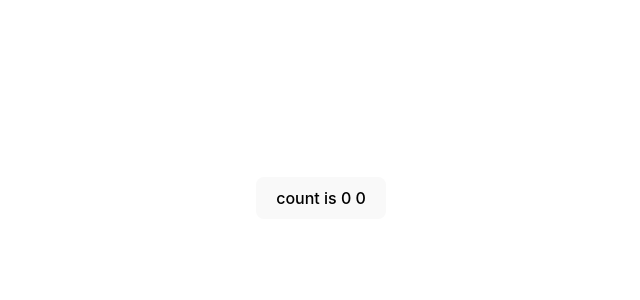
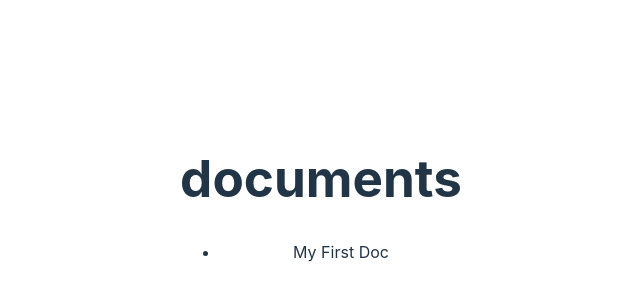
Before and after one commit to BK-0001/redux-demo, a React (Vite) app: page / in a window 1280 px wide. Shown: the part 202-502 px from the top of the page, without its empty margins (319-959 px from the left). Built offline with nearby package versions, Linux system fonts and the light colour scheme.

Commit message:
initial redux setup

```diff
--- a/src/App.tsx
+++ /dev/null
@@ -1,37 +0,0 @@
-import { useReducer, useState } from "react";
-import "./App.css";
-
-const reducer = (prevState, action) => {
-  switch (action.type) {
-    case "increment":
-      return prevState + 1;
-    case "decrement":
-      return prevState - 1;
-    case "incrementBy":
-      return prevState + action.payload;
-
-    default:
-      break;
-  }
-};
-
-function App() {
-  const [count, setCount] = useState(0);
-
-  const [count2, dispatch] = useReducer(reducer, 0);
-
-  return (
-    <>
-      <button
-        onClick={() => {
-          setCount((count) => count + 1);
-          dispatch({ type: "incrementBy", payload: 3 });
-        }}
-      >
-        count is {count} {count2}
-      </button>
-    </>
-  );
-}
-
-export default App;
--- /dev/null
+++ b/src/Documents.tsx
@@ -0,0 +1,18 @@
+import { useSelector } from "react-redux";
+import "./App.css";
+import { RootState } from "./app/store";
+
+export function Documents() {
+  const documents = useSelector((state: RootState) => state.docs.items);
+  return (
+    <div>
+      <h1>documents</h1>
+
+      <ul>
+        {documents.map((doc) => (
+          <li key={doc.id}>{doc.title}</li>
+        ))}
+      </ul>
+    </div>
+  );
+}
--- /dev/null
+++ b/src/app/store.ts
@@ -0,0 +1,12 @@
+import { configureStore } from "@reduxjs/toolkit";
+import { docsReducer } from "../features/docs/docsSlice";
+
+export const store = configureStore({
+  reducer: {
+    // multiple reducers can go here
+    docs: docsReducer
+  }
+});
+
+export type RootState = ReturnType<typeof store.getState>;
+export type AppDispatch = typeof store.dispatch;
--- /dev/null
+++ b/src/features/docs/docsSlice.ts
@@ -0,0 +1,34 @@
+import { createSlice, PayloadAction } from "@reduxjs/toolkit";
+
+type DocType = {
+  id: number;
+  title: string;
+  body: string;
+};
+
+type StateType = {
+  items: DocType[];
+};
+
+const initialState: StateType = {
+  items: [
+    {
+      id: 1,
+      title: "My First Doc",
+      body: "interesting we can do collaboration"
+    }
+  ]
+};
+
+const docsSlice = createSlice({
+  name: "docs",
+  initialState,
+  reducers: {
+    add: (state, action: PayloadAction<DocType>) => {
+      state.items.push(action.payload);
+    }
+  }
+});
+
+export const { add } = docsSlice.actions;
+export const docsReducer = docsSlice.reducer;
--- a/src/main.tsx
+++ b/src/main.tsx
@@ -1,10 +1,14 @@
-import { StrictMode } from 'react'
-import { createRoot } from 'react-dom/client'
-import App from './App.tsx'
-import './index.css'
+import { StrictMode } from "react";
+import { createRoot } from "react-dom/client";
+import { Provider } from "react-redux";
+import { Documents } from "./Documents.tsx";
+import { store } from "./app/store.ts";
+import "./index.css";
 
-createRoot(document.getElementById('root')!).render(
+createRoot(document.getElementById("root")!).render(
   <StrictMode>
-    <App />
-  </StrictMode>,
-)
+    <Provider store={store}>
+      <Documents />
+    </Provider>
+  </StrictMode>
+);
```
